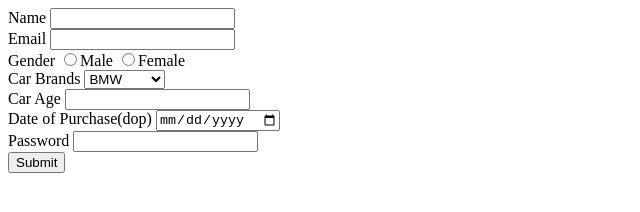
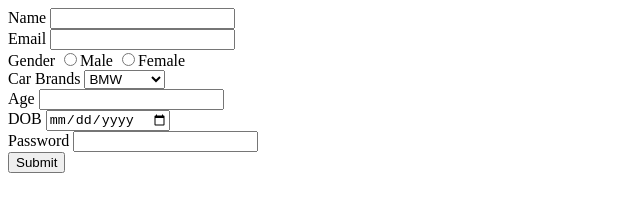
Before and after one commit to acciojob/signup-form-car-Mritunjay882, a website: page main.html in a window 1280 px wide. Shown: the whole page, without its empty margins (0-640 px from the left). Drawn offline with Linux system fonts and the light colour scheme.

Commit message:
created a submission

```diff
--- a/main.html
+++ b/main.html
@@ -29,11 +29,11 @@
             <option name="cars"> Mercedez</option>
         </select>
 		 <br>
-        <label for="carage">Car Age</label>
-        <input type="text" id="carage" required>
+        <label for="age">Age</label>
+        <input type="text" id="age" required>
         <br>
-        <label for="dop">Date of Purchase(dop)</label>
-        <input type="date" id="dop" required>
+        <label for="dob">DOB</label>
+        <input type="date" id="dob" required>
         <br>
         <label for="password">Password</label>
         <input type="password" id="password" required>
```
